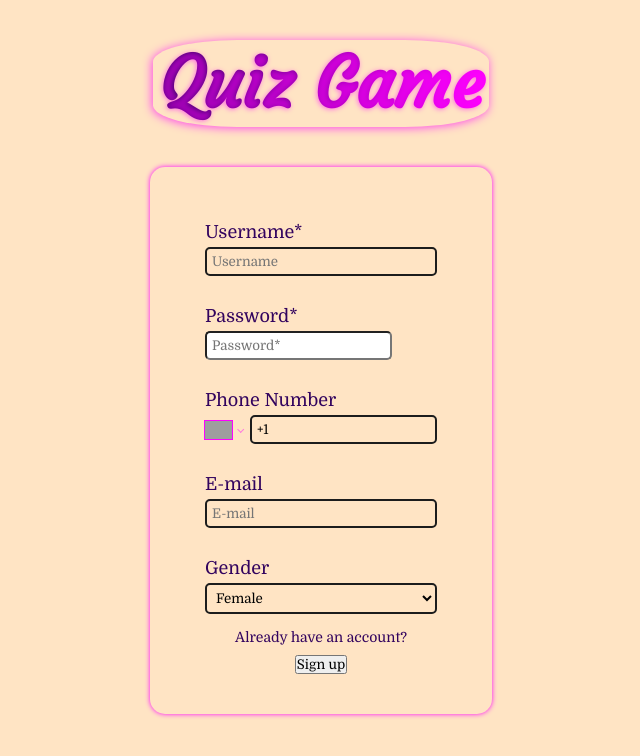
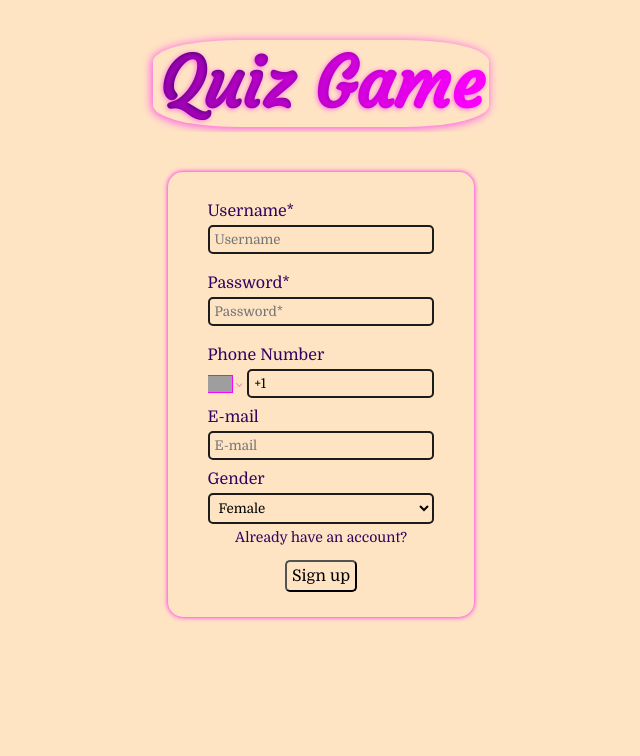
Before and after one commit to enestalayy/Quiz-Game, a React (Create React App) app: page / in a window 1280 px wide. Shown: the top 756 px of the page, without its empty margins (319-959 px from the left). Built offline with nearby package versions, Linux system fonts and the light colour scheme; grey boxes are pictures that could not be loaded.

Commit message:
Quiz Game
Some Regex elements and errors crated for username and password. Some UI elements updated.

```diff
--- a/db.json
+++ b/db.json
@@ -948,6 +948,33 @@
         }
       },
       "id": 5
+    },
+    {
+      "username": "Naktios",
+      "password": "naktios1234",
+      "phoneNumber": "",
+      "email": "",
+      "gender": "",
+      "quizData": {},
+      "id": 6
+    },
+    {
+      "username": "asdas",
+      "password": "asdas123",
+      "phoneNumber": "",
+      "email": "",
+      "gender": "",
+      "quizData": {},
+      "id": 7
+    },
+    {
+      "username": "ass",
+      "password": "ass123",
+      "phoneNumber": "",
+      "email": "",
+      "gender": "",
+      "quizData": {},
+      "id": 8
     }
   ]
 }
--- /dev/null
+++ b/src/components/LogoutButton.jsx
@@ -0,0 +1,20 @@
+import React from 'react'
+import { logout } from '../Store/authSlice'
+import { useNavigate } from 'react-router-dom'
+import {BiLogOut} from 'react-icons/bi'
+import { useDispatch } from 'react-redux'
+
+function LogoutButton() {
+    const navigate = useNavigate()
+    const dispatch = useDispatch()
+  return (
+    <button  className='button' onClick={() => {
+        dispatch(logout())
+        navigate('/')}
+      }
+    > <BiLogOut /> Log out
+      </button>
+  )
+}
+
+export default LogoutButton
--- a/src/components/Register.jsx
+++ b/src/components/Register.jsx
@@ -9,7 +9,7 @@ import Gender from "./Register/Gender";
 import Password from "./Register/Password";
 import { isUserExist, registerUser } from "../Services/user";
 import { handleAsync } from "../utils/handleAsync";
-
+import {BiErrorAlt} from 'react-icons/bi'
 function Register() {
   const navigate = useNavigate()
   const [username, setUsername] = useState("");
@@ -18,21 +18,67 @@ function Register() {
   const [email, setEmail] = useState("")
   const [gender, setGender] = useState("")
   const dispatch = useDispatch()
-  const [error, setError] = useState("");
+  const [usernameError, setUsernameError] = useState("");
+  const [passwordError, setPasswordError] = useState("");
+
+
+  const usernameExists = async () => {
+    const [checkUsername, checkUsernameError] = await handleAsync(isUserExist(username));
+    const usernameSpecial = /^[a-zA-Z0-9]+$/;
+    const usernameLength = /^.{3,20}$/;
+    let errorMessage = '';
+
+    checkUsernameError && console.log(checkUsernameError);
+
+    if (checkUsername.status === true) {
+        errorMessage = checkUsername.message;
+    }
+
+    if (!usernameSpecial.test(username)) {
+        errorMessage += '* No special characters.';
+    }
+
+    if (!usernameLength.test(username)) {
+        errorMessage += '* Between 3 and 20 characters';
+    }
+
+    setUsernameError(errorMessage);
+  }
+  const checkPassword = () => {
+    const digitRegex = /.*\d.*/;
+    const specialCharRegex = /.*[@$!%*?&].*/;
+    const lengthRegex = /^.{8,}$/;
+    let errorMessage = <ul>
+      <li>'Password must contain:'</li>
+      <ul>;
+
+    if (!digitRegex.test(password)) {
+      errorMessage += '<li>• Minimum 1 number</li>'
+    }
+    if (!specialCharRegex.test(password)) {
+      errorMessage += '<li>• Minimum 1 special character</li>'
+    }
+    if (!lengthRegex.test(password)) {
+      errorMessage += '<li>• Minimum 8 characters</li>'
+    }
+
+    errorMessage += </ul>
+  </ul>
+
+    setPasswordError(errorMessage);
+  }
 
 
   const registerSubmit = async (e) => {
     e.preventDefault();
-    const response = await handleAsync(isUserExist(username))
-    if (response[0].status === true) {
-      setError(response[0].message);
-    } else {
+
+    if (!usernameError) {
       navigate("/categories")
-      await
-      handleAsync(registerUser(username, password, phoneNumber, email, gender))
+      await handleAsync(registerUser(username, password, phoneNumber, email, gender))
       dispatch(login({username, password}))
     }
   };
+
 
   return (
     <div className="container borderContainer">
@@ -41,14 +87,17 @@ function Register() {
           <label className="labelLogin" htmlFor="username">
             Username*
           </label>
-          <UserName inputChange={(value) => setUsername(value)} />
-          {error && <p className="error">{error}</p>}
+          <UserName inputChange={(value) => setUsername(value)} onBlur={usernameExists} onFocus={() => setUsernameError('')} />
+          <div className="usernameErrorBox">{usernameError && <p className="usernameError"> <BiErrorAlt className="errorIcon" />{usernameError}</p>}</div>
+
         </div>
         <div className="inputLogin">
           <label className="labelLogin" htmlFor="password">
             Password*
           </label>
-          <Password inputChange={(value) => setPassword(value)} />
+          <Password inputChange={(value) => setPassword(value)} onBlur={checkPassword} onFocus={() => setPasswordError('')} />
+          <div className="usernameErrorBox">{passwordError && <p className="usernameError"> <BiErrorAlt className="errorIcon" />{passwordError}</p>}</div>
+
         </div>
         <div className="inputLogin">
           <label className="labelLogin">Phone Number</label>
@@ -71,7 +120,7 @@ function Register() {
         <label className="labelLogin" htmlFor="loginbtn" onClick={()=> navigate("/Auth")}>Already have an account?</label>
 
 
-       <button type="submit">Sign up</button>
+       <button className="button" type="submit">Sign up</button>
        </div>
 
       </form>
--- a/src/components/Register/Password.jsx
+++ b/src/components/Register/Password.jsx
@@ -1,14 +1,18 @@
 import React from 'react'
 
-function Password({password, inputChange}) {
+function Password({password, inputChange, onBlur, onFocus}) {
   return (
     <div>
-        <input type="password"
-        id="Password"
+        <input
+        type="password"
+        id="password"
         placeholder="Password*"
         required
         value={password}
-        onChange={((e) => inputChange(e.target.value))} />
+        onChange={((e) => inputChange(e.target.value))}
+        onBlur={onBlur}
+        onFocus={onFocus}
+         />
     </div>
   )
 }
--- a/src/components/Register/UserName.jsx
+++ b/src/components/Register/UserName.jsx
@@ -1,6 +1,6 @@
 import React from "react";
 
-function UserName({ username, inputChange }) {
+function UserName({ username, inputChange, onBlur, onFocus }) {
 
   return (
     <div>
@@ -11,6 +11,8 @@ function UserName({ username, inputChange }) {
         required
         value={username}
         onChange={((e) => inputChange(e.target.value))}
+        onBlur={onBlur}
+        onFocus={onFocus}
       />
     </div>
   );
--- a/src/pages/Categories.jsx
+++ b/src/pages/Categories.jsx
@@ -3,6 +3,8 @@ import { useNavigate } from 'react-router-dom'
 import { handleAsync } from "../utils/handleAsync";
 import { getCategories, getId } from "../Services/quiz.js";
 import { isCatCompleted } from '../Services/quizData.js';
+import LogoutButton from '../components/LogoutButton.jsx';
+import {CgMoveRight} from 'react-icons/cg'
 
 function Categories() {
 const navigate = useNavigate()
@@ -22,7 +24,7 @@ sessionStorage.setItem("previousPage", window.location.pathname);
       setCategories(categories)
       id && sessionStorage.setItem("id", id)
       setIsCompleted(isCompleted)
-  }, [username]);
+  }, []);
   const isCompletedCategory = (e) => isCompleted && isCompleted.includes(e)
 
 
@@ -40,6 +42,10 @@ sessionStorage.setItem("previousPage", window.location.pathname);
 
             )}
         </div>
+        <div className="footerCat">
+        <LogoutButton />
+        <button className='button' onClick={() => navigate('/scoreboard')}>View Scoreboard <CgMoveRight /></button>
+        </div>
     </div>
   )
 }
--- a/src/pages/ScoreBoard.jsx
+++ b/src/pages/ScoreBoard.jsx
@@ -1,11 +1,8 @@
 import React, {useEffect} from 'react'
 import Result from '../components/Result'
 import { useNavigate } from 'react-router-dom'
-import { useDispatch } from 'react-redux'
-import { logout } from '../Store/authSlice'
-
+import LogoutButton from '../components/LogoutButton'
 function ScoreBoard() {
-  const dispatch = useDispatch()
   const navigate = useNavigate()
 
   useEffect(() => {
@@ -24,11 +21,7 @@ function ScoreBoard() {
 
       <Result />
       <div className="footerScoreboard">
-        <button className='footerButton' onClick={() => {
-          dispatch(logout())
-          navigate('/')}
-        }
-        >Log out</button>
+        <LogoutButton className='footerButton' />
         <button className='footerButton' onClick={() => navigate('/categories/')}>Try Another Category</button>
       </div>
     </div>
--- a/src/styles/App.css
+++ b/src/styles/App.css
@@ -25,17 +25,16 @@
             -webkit-background-clip:text;
             -webkit-text-fill-color:transparent;
             padding: 0 5px;
-
+            margin-bottom: 5px;
         }
 
     }
 
     .borderContainer {
-        font-size: 18px;
-        color: rgba(255, 0, 255, 0.211);
+        font-size: 16px;
         color: var(--border);
         width: fit-content;
-        padding: 40px;
+        padding: 25px;
         box-shadow: 0px 0px 5px rgb(255, 0, 255);
         border-radius: 15px;
         display: flex;
@@ -43,19 +42,39 @@
         .inputLogin {
             display: flex;
             flex-direction: column;
-            padding: 15px;
-
+            padding: 5px 15px;
             .labelLogin {
                 padding-bottom: 5px;
-
+            }
+            .usernameErrorBox{
+                width: 220px;
+                font-size: 12px;
+                background-color: rgb(255, 0, 255);
+                margin: 5px auto;
+                border-radius: 5px;
+                color: white;
+                .usernameError{
+                    text-align: center;
+                    text-wrap: wrap;
+                    display: flex;
+                    align-items: center;
+                    justify-content: center;
+                }
+                .errorIcon {
+                    font-size: 20px;
+                }
             }
             #userName {
                 width: 100%;
                 background: transparent;
                 border: var(--input-border);
+
             }
-            #userName:focus {
-                border: none;
+
+            #password {
+                width: 100%;
+                background: transparent;
+                border: var(--input-border);
             }
             #phoneNumber {
                 background: transparent;
@@ -217,6 +236,13 @@
             font-size: 20px;
             text-shadow: 1px 1px 2px black;
         }
+    }
+    .footerCat {
+        display: flex;
+        align-items: center;
+        justify-content: space-between;
+        padding: 20px;
+
     }
 }
 
--- a/src/styles/Base.css
+++ b/src/styles/Base.css
@@ -21,6 +21,8 @@ h1 h2 h3 h4 h5 h6 {
     margin: 0;
     padding: 0;
     font-family: Domine-Regular;
+    overflow-x: hidden;
+    overflow-y: auto;
 }
 
 
@@ -42,3 +44,16 @@ input {
 button {
     cursor: pointer;
 }
+.button {
+    display: flex;
+    align-items: center;
+    justify-content: center;
+    margin-top: 5px;
+    padding: 5px;
+    background-color: transparent;
+    border-radius: 5px;
+    font-size: 16px;
+}
+.button:hover {
+    box-shadow: 0 0 5px magenta;
+}
```
